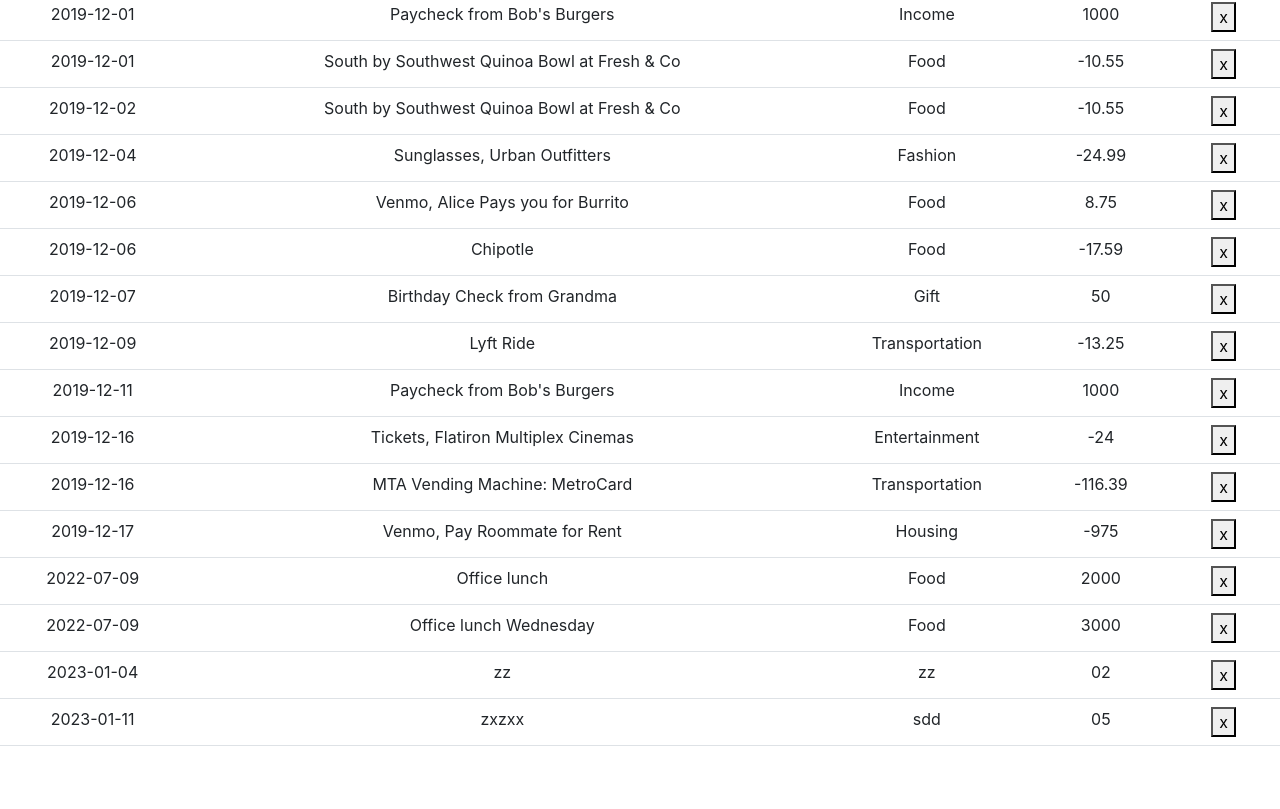
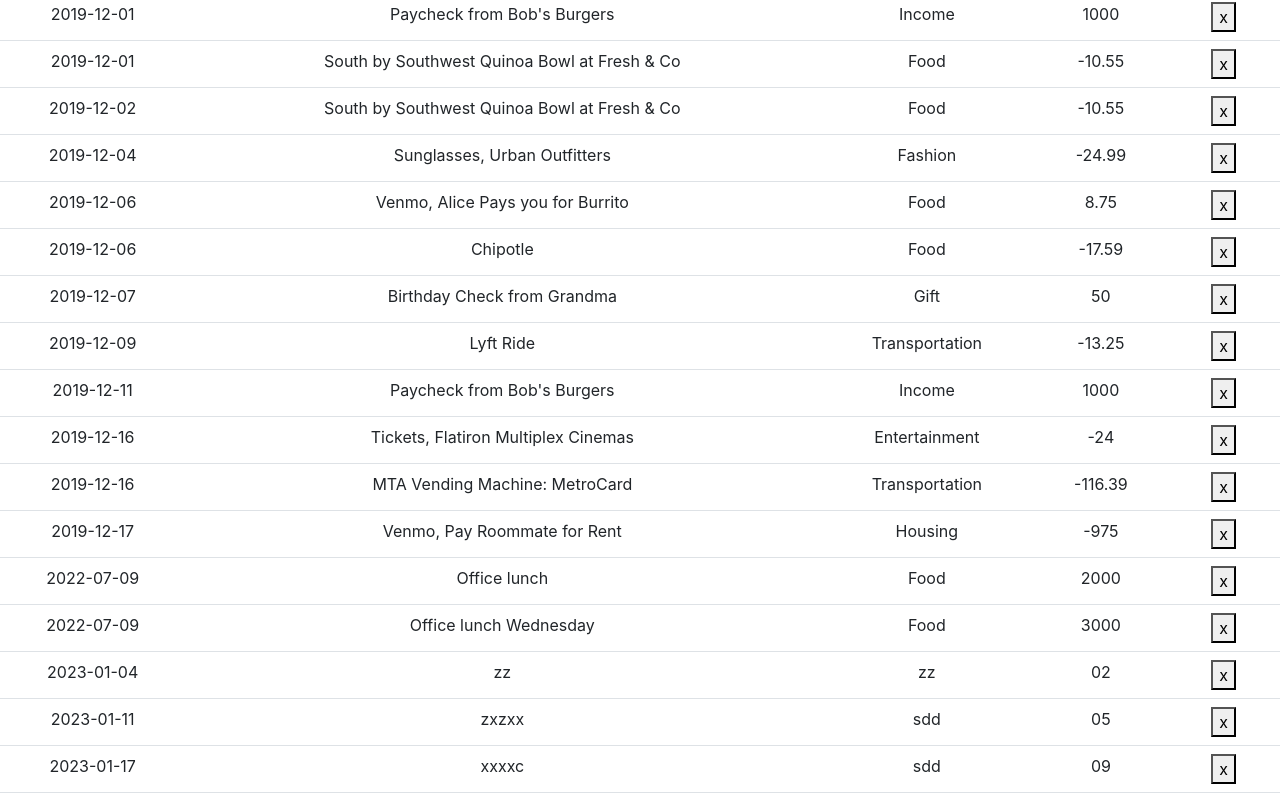
Before and after one commit to Felixkimosop/Bank_of_flatiron, a React (Create React App) app: page / in a window 1280 px wide. Shown: the part 259-1068 px from the top of the page. Before the commit the page ends 1021 px from the top, so only its background shows below. Built offline with nearby package versions, Linux system fonts and the light colour scheme; data requests are answered from the project's data file.

Commit message:
Created README file

```diff
--- a/db.json
+++ b/db.json
@@ -111,6 +111,13 @@
       "category": "sdd",
       "amount": "05",
       "id": 16
+    },
+    {
+      "date": "2023-01-17",
+      "description": "xxxxc",
+      "category": "sdd",
+      "amount": "09",
+      "id": 17
     }
   ]
 }
--- a/src/App.js
+++ b/src/App.js
@@ -22,7 +22,19 @@
   e.preventDefault();
   const removed = e.target
   removed.parentElement.parentElement.remove();
-}
+
+
+  fetch('http://localhost:8001/transactions', {
+    method: "DELETE",
+    headers: {
+      "Content-Type": "application/json"
+    },
+    body: JSON.stringify({
+      handleDelete
+    })
+
+
+})}
 
 
 
```
Also changed, not shown: src/Components/Table.js (+0 -8 lines), src/README.md (added).
